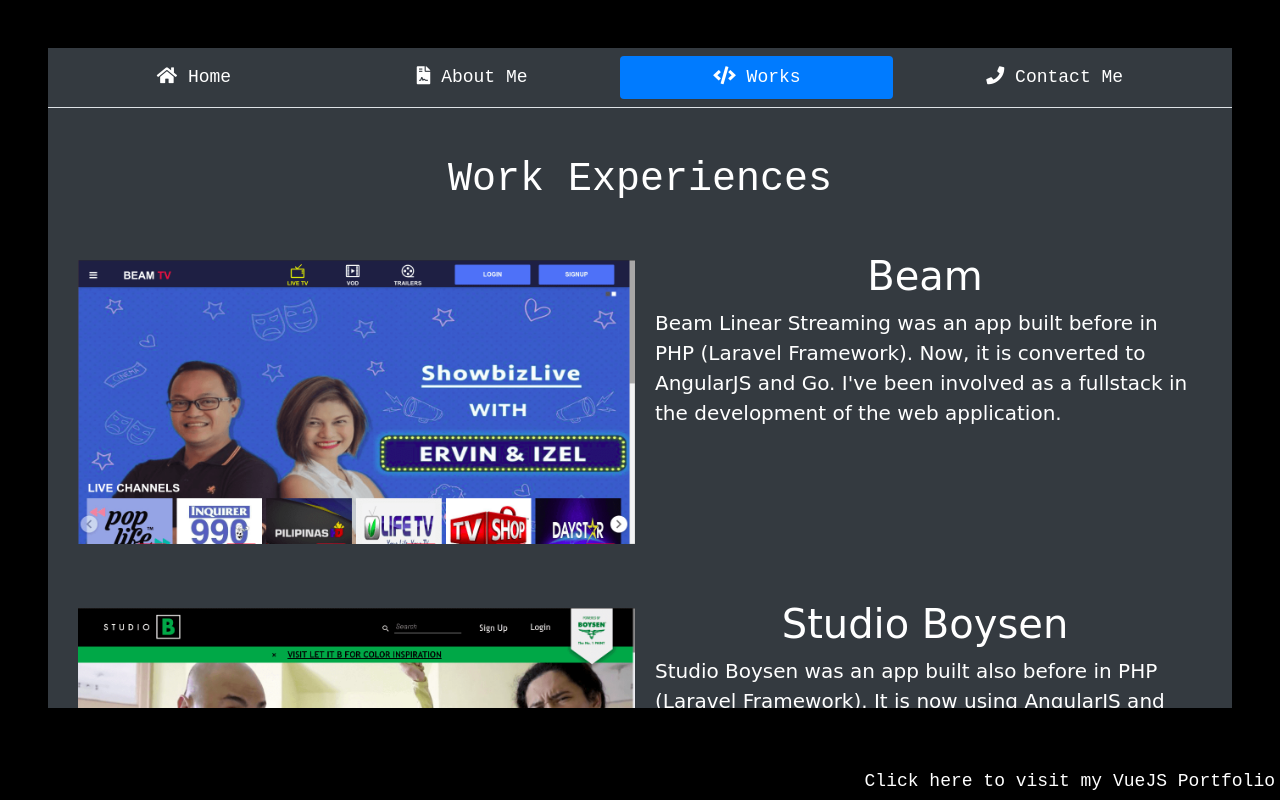
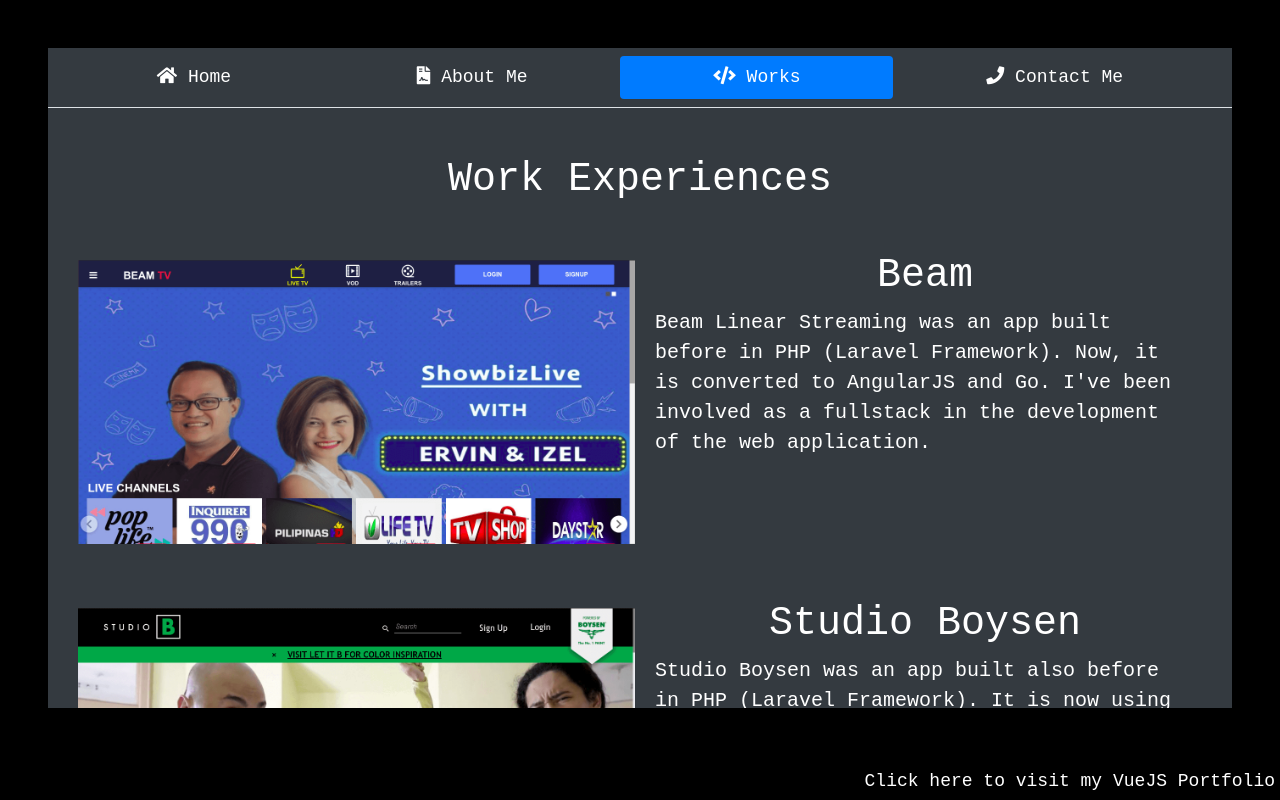
Before and after one commit to paulcruz03/paulcruz03.github.io, a plain HTML site: page index.html in a window 1280 px wide. Both pictures are taken after a click on the tab "Works". Drawn offline with Linux system fonts and the light colour scheme.

Commit message:
works modification

```diff
--- a/index.html
+++ b/index.html
@@ -138,8 +138,8 @@
 
                 <!-- PORTFORLIO TAB -->
                 <div class="tab-pane fade" id="pills-portfolio" role="tabpanel" aria-labelledby="pills-portfolio-tab">
-                    <div class="container mt-5 pb-5">
-                        <p class="h1 text-center m-5">Work Experiences</p>
+                    <div class="container mt-5 pb-5 overflow-hidden">
+                        <p class="h1 text-center">Work Experiences</p>
                         <div class="row mt-5">
                             <div class="col-md-6 col-sm-6 col-xs-12 d-flex overflow-auto p-0" style="height:300px;">
                                 <img src="img/beam1.png" class="img-fluid-by-height m-2"/>
@@ -147,7 +147,7 @@
                                 <img src="img/beam3.png" class="img-fluid-by-height m-2"/>
                                 <img src="img/beam4.png" class="img-fluid-by-height m-2"/>
                             </div>
-                            <div class="col-md-6 col-sm-6 col-xs-12" style="font-family: cursive;">
+                            <div class="col-md-6 col-sm-6 col-xs-12">
                                 <p class="h1 text-center">Beam</p>
                                 <p>
                                     Beam Linear Streaming was an app built before in PHP (Laravel Framework). Now, it is converted to
@@ -163,7 +163,7 @@
                                 <img src="img/studioBoysen3.png" class="img-fluid-by-height m-2"/>
                                 <img src="img/studioBoysen4.png" class="img-fluid-by-height m-2"/>
                             </div>
-                            <div class="col-md-6 col-sm-6 col-xs-12" style="font-family: cursive;">
+                            <div class="col-md-6 col-sm-6 col-xs-12">
                                 <p class="h1 text-center">Studio Boysen</p>
                                 <p>
                                     Studio Boysen was an app built also before in PHP (Laravel Framework). It is now using AngularJS
```
